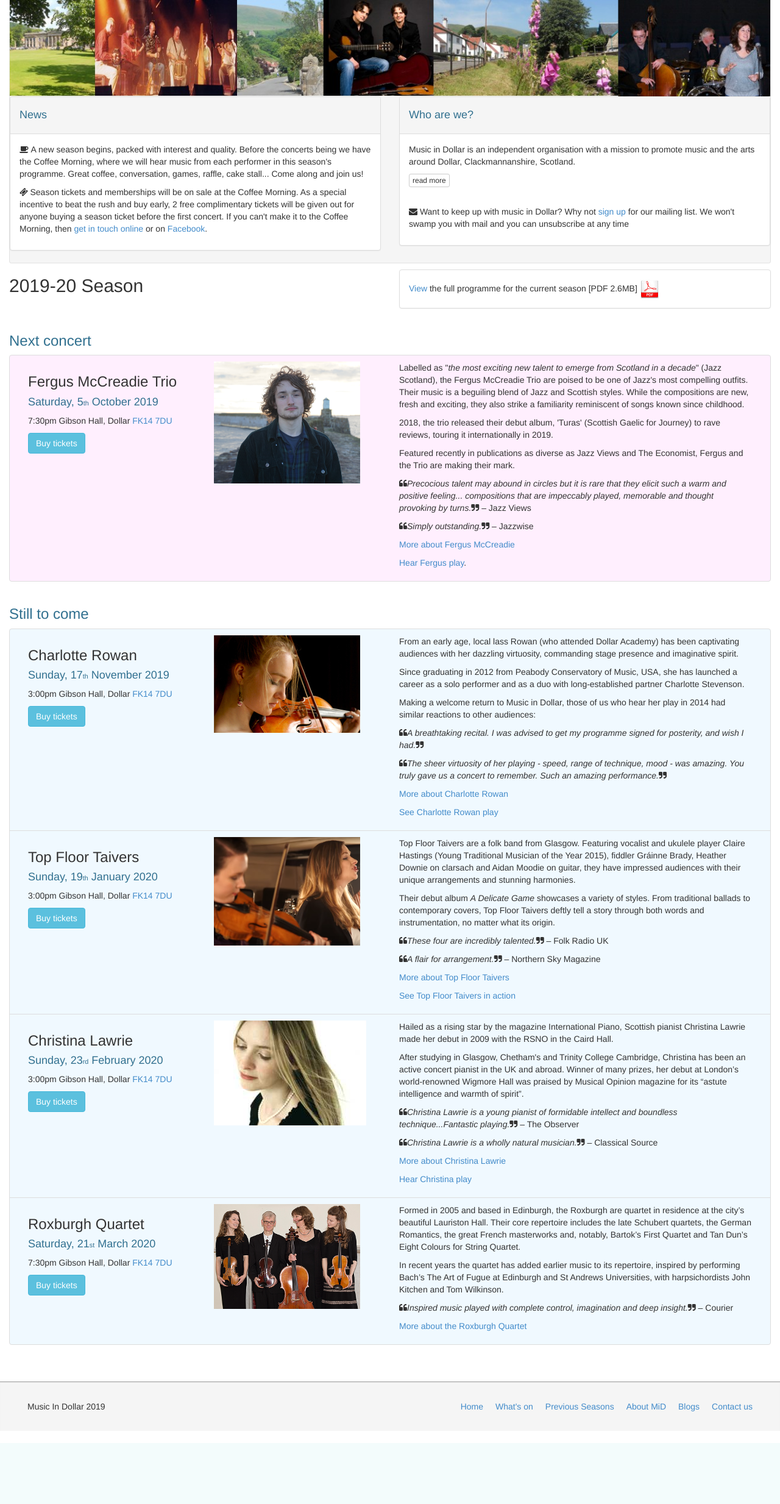
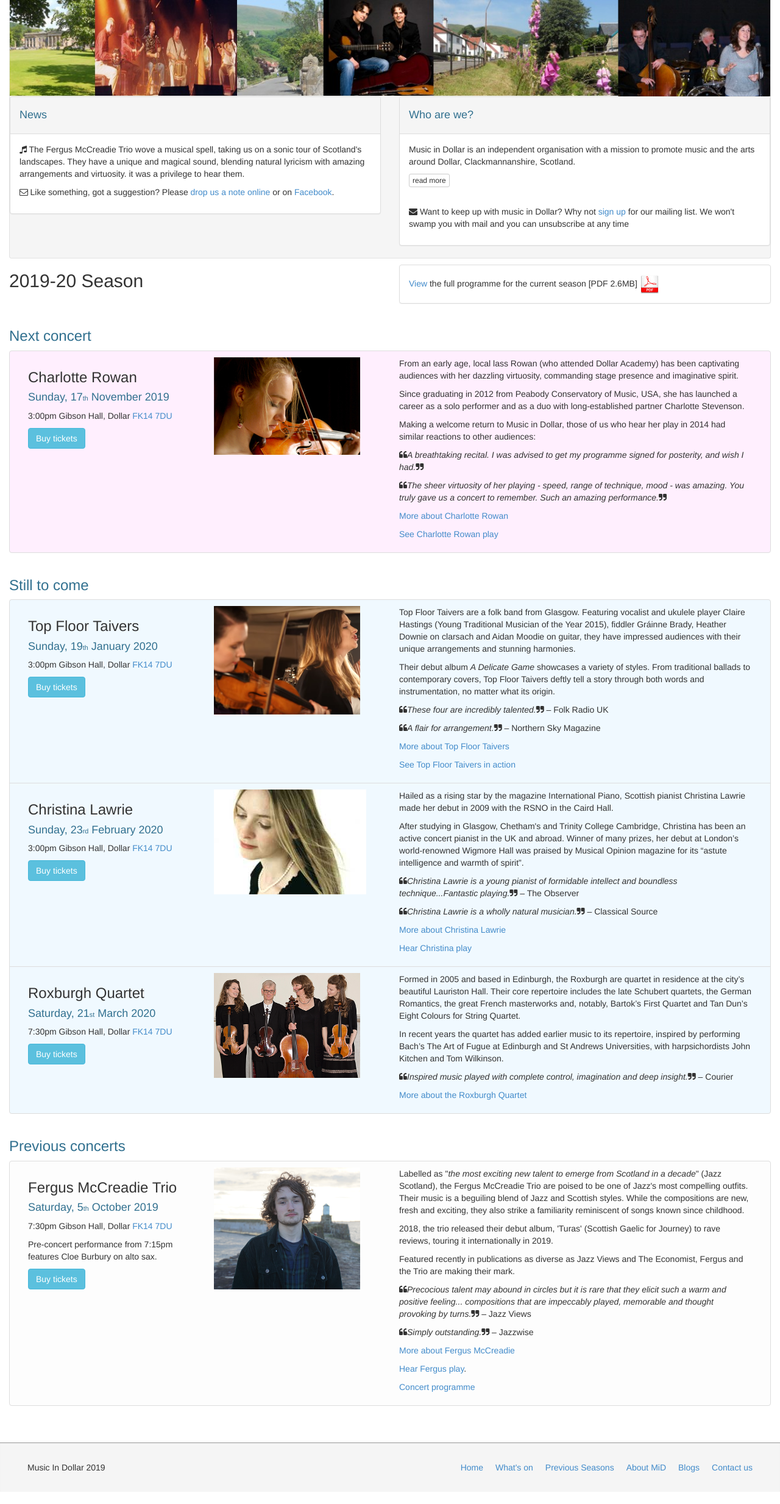
Before and after one commit to musicindollar/dmsweb, a PHP site: page / in a window 1280 px wide. Shown: the part 83-2550 px from the top of the page at 61% size. Before the commit the page ends 2398 px from the top, so only its background shows below. Run offline with PHP 8.4, Linux system fonts and the light colour scheme.

Commit message:
charlotte rowan next

```diff
--- a/index.php
+++ b/index.php
@@ -26,17 +26,12 @@ htmlHead($title);
                         <h4 class="text-info">News</h4>
                     </div>
                     <div class="panel-body">
-                        <p><span class="fa fa-coffee">&nbsp;</span>A new season begins, packed with interest and
-                            quality.
-                            Before the concerts being we have the Coffee Morning, where we will hear music from each
-                            performer in this season&#39;s programme.
-                            Great coffee, conversation, games, raffle, cake stall... Come along and join us!</p>
-                        <p><span class="fa fa-ticket">&nbsp;</span>Season tickets and memberships will be on sale at the
-                            Coffee Morning.
-                            As a special incentive to beat the rush and buy early, 2 free complimentary tickets will be
-                            given out for anyone buying a season ticket before the first concert.
-                            If you can&#39;t make it to the Coffee Morning, then <a href="contact.php">get in touch
-                                online</a> or on
+                        <p><span class="fa fa-music">&nbsp;</span>The Fergus McCreadie Trio wove a musical spell, taking
+                            us on a sonic tour of Scotland&#39;s landscapes. They have a unique and magical sound,
+                            blending natural lyricism with amazing arrangements and virtuosity.
+                            it was a privilege to hear them.</p>
+                        <p><span class="fa fa-envelope-o">&nbsp;</span>Like something, got a suggestion? Please <a
+                                    href="contact.php">drop us a note online</a> or on
                             <a href="https://www.facebook.com/MusicInDollar" target="_blank">Facebook</a>.</p>
                         <!--                        <p><span class="fa fa-ticket">&nbsp;</span>It&#39;s not too late to take out a membership and-->
                         <!--                            save on this season&#39;s programme. Basic membership let&#39;s you pick and choose your-->
@@ -96,68 +91,6 @@ htmlHead($title);
 
                 <li class="clearfix list-group-item dms-list-item-next">
                     <div class="col-sm-3">
-                        <h3>Fergus McCreadie Trio</h3>
-                        <h4 class="text-info">
-                            Saturday, 5<span class="subscript">th</span> October 2019
-                        </h4>
-                        <p>7:30pm Gibson Hall, Dollar <a
-                                    href="https://www.google.co.uk/maps/place/Dollar+Academy/@56.1652588,-3.6761852,17z/data=!3m1!4b1!4m5!3m4!1s0x48862aa7490a4397:0x8adbca915a555cda!8m2!3d56.1652588!4d-3.6739965">FK14
-                                7DU</a></p>
-                        <!--                        <p>Pre-concert performance from 7:15pm</p>-->
-                        <div id="buyticketfergusmccreadie">
-                            <a type="button" class="btn btn-info btn-blocks"
-                               href="https://www.wegottickets.com/event/483888"
-                               target="_blank">Buy tickets</a>
-                        </div>
-                    </div>
-                    <div class="col-sm-3">
-                        <img src="/image/1920/fergus-alone-sm.png"/>
-                    </div>
-                    <div class="col-sm-6">
-                        <p>Labelled as "<i>the most exciting new talent to emerge from Scotland in a
-                                decade</i>" (Jazz Scotland), the Fergus McCreadie Trio are poised to be one of
-                            Jazz's most compelling outfits. Their music is a beguiling blend of
-                            Jazz and Scottish styles. While the compositions are new, fresh and
-                            exciting, they also strike a familiarity reminiscent of songs known since childhood.</p>
-                        <p>2018, the trio released their debut album, 'Turas' (Scottish Gaelic for
-                            Journey) to rave reviews, touring it internationally in 2019.</p>
-                        <p>Featured recently in publications as diverse as Jazz Views and The Economist, Fergus and the
-                            Trio are making their mark.</p>
-                        <p><span class="fa fa-quote-left"></span><i>Precocious talent may abound in circles but it is
-                                rare that they elicit such a
-                                warm and positive feeling... compositions that are impeccably played,
-                                memorable and thought provoking by turns.</i><span class="fa fa-quote-right"></span>
-                            – Jazz Views</p>
-                        <p><span class="fa fa-quote-left"></span><i>Simply outstanding.</i><span
-                                    class="fa fa-quote-right"></span>
-                            – Jazzwise</p>
-                        <a href="http://www.fergusmccreadie.co.uk//"
-                           target="_blank">More about Fergus McCreadie</a>
-                        </p>
-                        <p><a href="https://www.youtube.com/watch?v=IivIT45086g"
-                              target="_blank">Hear Fergus play</a>.</p>
-                        </p>
-                        <!--                        <a href="/season/1920/Programme-191005-FergusMcCreadie.pdf"-->
-                        <!--                           target="_blank">Concert programme</a>-->
-                        <!--                        </p>-->
-                    </div>
-                </li>
-
-            </ul>
-        </div>
-    </div>
-
-    <div class="row">
-        <div class="col-sm-12">
-            <h3 class="text-info">Still to come</h3>
-        </div>
-    </div>
-    <div class="row">
-        <div class="col-sm-12">
-            <ul class="list-group">
-
-                <li class="clearfix list-group-item dms-list-item">
-                    <div class="col-sm-3">
                         <h3>Charlotte Rowan</h3>
                         <h4 class="text-info">
                             Sunday, 17<span class="subscript">th</span> November 2019
@@ -205,6 +138,19 @@ htmlHead($title);
                         </p>
                     </div>
                 </li>
+
+            </ul>
+        </div>
+    </div>
+
+    <div class="row">
+        <div class="col-sm-12">
+            <h3 class="text-info">Still to come</h3>
+        </div>
+    </div>
+    <div class="row">
+        <div class="col-sm-12">
+            <ul class="list-group">
 
                 <li class="clearfix list-group-item dms-list-item">
                     <div class="col-sm-3">
@@ -351,18 +297,67 @@ htmlHead($title);
         </div>
     </div>
 
-    <!--    <div id="PrevConcert" class="row">-->
-    <!--        <div class="col-sm-12">-->
-    <!--            <h3 class="text-info">Previous concerts</h3>-->
-    <!--        </div>-->
-    <!--    </div>-->
-    <!--    <div class="row">-->
-    <!--        <div class="col-sm-12">-->
-    <!--            <ul class="list-group">-->
-    <!---->
-    <!--            </ul>-->
-    <!--        </div>-->
-    <!--    </div>-->
+    <div id="PrevConcert" class="row">
+        <div class="col-sm-12">
+            <h3 class="text-info">Previous concerts</h3>
+        </div>
+    </div>
+    <div class="row">
+        <div class="col-sm-12">
+            <ul class="list-group">
+
+                <li class="clearfix list-group-item dms-list-item-prev">
+                    <div class="col-sm-3">
+                        <h3>Fergus McCreadie Trio</h3>
+                        <h4 class="text-info">
+                            Saturday, 5<span class="subscript">th</span> October 2019
+                        </h4>
+                        <p>7:30pm Gibson Hall, Dollar <a
+                                    href="https://www.google.co.uk/maps/place/Dollar+Academy/@56.1652588,-3.6761852,17z/data=!3m1!4b1!4m5!3m4!1s0x48862aa7490a4397:0x8adbca915a555cda!8m2!3d56.1652588!4d-3.6739965">FK14
+                                7DU</a></p>
+                        <p>Pre-concert performance from 7:15pm features Cloe Burbury on alto sax.</p>
+                        <div id="buyticketfergusmccreadie">
+                            <a type="button" class="btn btn-info btn-blocks"
+                               href="https://www.wegottickets.com/event/483888"
+                               target="_blank">Buy tickets</a>
+                        </div>
+                    </div>
+                    <div class="col-sm-3">
+                        <img src="/image/1920/fergus-alone-sm.png"/>
+                    </div>
+                    <div class="col-sm-6">
+                        <p>Labelled as "<i>the most exciting new talent to emerge from Scotland in a
+                                decade</i>" (Jazz Scotland), the Fergus McCreadie Trio are poised to be one of
+                            Jazz's most compelling outfits. Their music is a beguiling blend of
+                            Jazz and Scottish styles. While the compositions are new, fresh and
+                            exciting, they also strike a familiarity reminiscent of songs known since childhood.</p>
+                        <p>2018, the trio released their debut album, 'Turas' (Scottish Gaelic for
+                            Journey) to rave reviews, touring it internationally in 2019.</p>
+                        <p>Featured recently in publications as diverse as Jazz Views and The Economist, Fergus and the
+                            Trio are making their mark.</p>
+                        <p><span class="fa fa-quote-left"></span><i>Precocious talent may abound in circles but it is
+                                rare that they elicit such a
+                                warm and positive feeling... compositions that are impeccably played,
+                                memorable and thought provoking by turns.</i><span class="fa fa-quote-right"></span>
+                            – Jazz Views</p>
+                        <p><span class="fa fa-quote-left"></span><i>Simply outstanding.</i><span
+                                    class="fa fa-quote-right"></span>
+                            – Jazzwise</p>
+                        <a href="http://www.fergusmccreadie.co.uk//"
+                           target="_blank">More about Fergus McCreadie</a>
+                        </p>
+                        <p><a href="https://www.youtube.com/watch?v=IivIT45086g"
+                              target="_blank">Hear Fergus play</a>.</p>
+                        </p>
+                        <a href="/season/1920/Programme-191005-FergusMcCreadie.pdf"
+                           target="_blank">Concert programme</a>
+                        </p>
+                    </div>
+                </li>
+
+            </ul>
+        </div>
+    </div>
 
   <?php require "footer.php"; ?>
 
```
Also changed, not shown: 2 other files.
